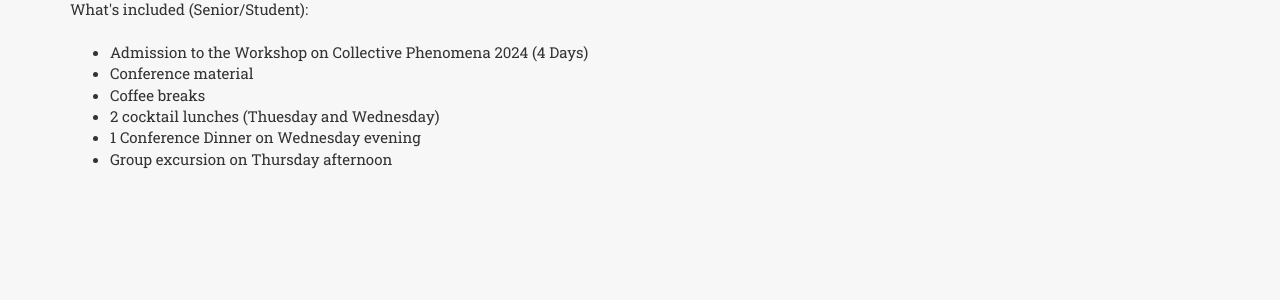
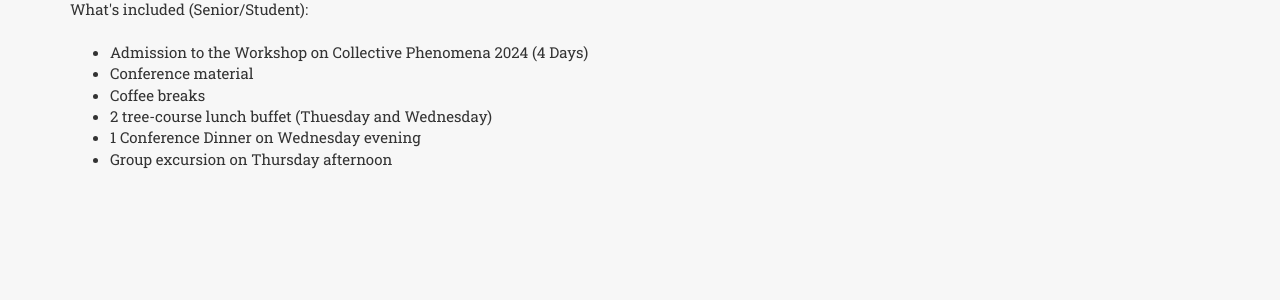
Before and after one commit to KilianSeibold/KilianSeibold.github.io, a Jekyll site: the page built from index.html, in a window 1280 px wide and 900 px high, scrolled down 4158 px. Shown: the part 154-454 px from the top of the window. Built offline with Jekyll 4.4.1, drawn with Linux system fonts in a browser that asks for light colours; some web fonts are replaced.

Commit message:
Update registration.html

```diff
--- a/_includes/registration.html
+++ b/_includes/registration.html
@@ -50,7 +50,7 @@ What's included (Senior/Student):<br><br>
 <li> Admission to the Workshop on Collective Phenomena 2024 (4 Days) </li>
 <li> Conference material</li>
   <li> Coffee breaks</li>
-  <li> 2 cocktail lunches (Thuesday and Wednesday)</li>
+  <li> 2 tree-course lunch buffet (Thuesday and Wednesday)</li>
   <li> 1 Conference Dinner on Wednesday evening</li>
  <li> Group excursion on Thursday afternoon</li>
 </ul>
```
